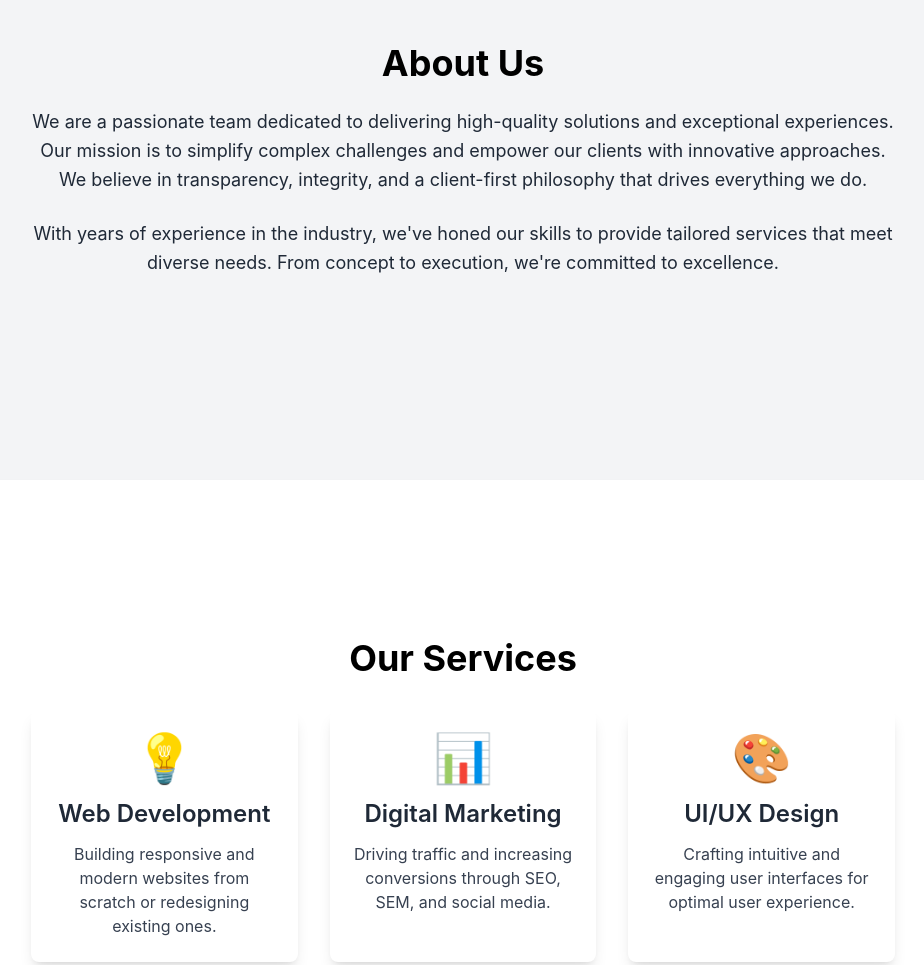
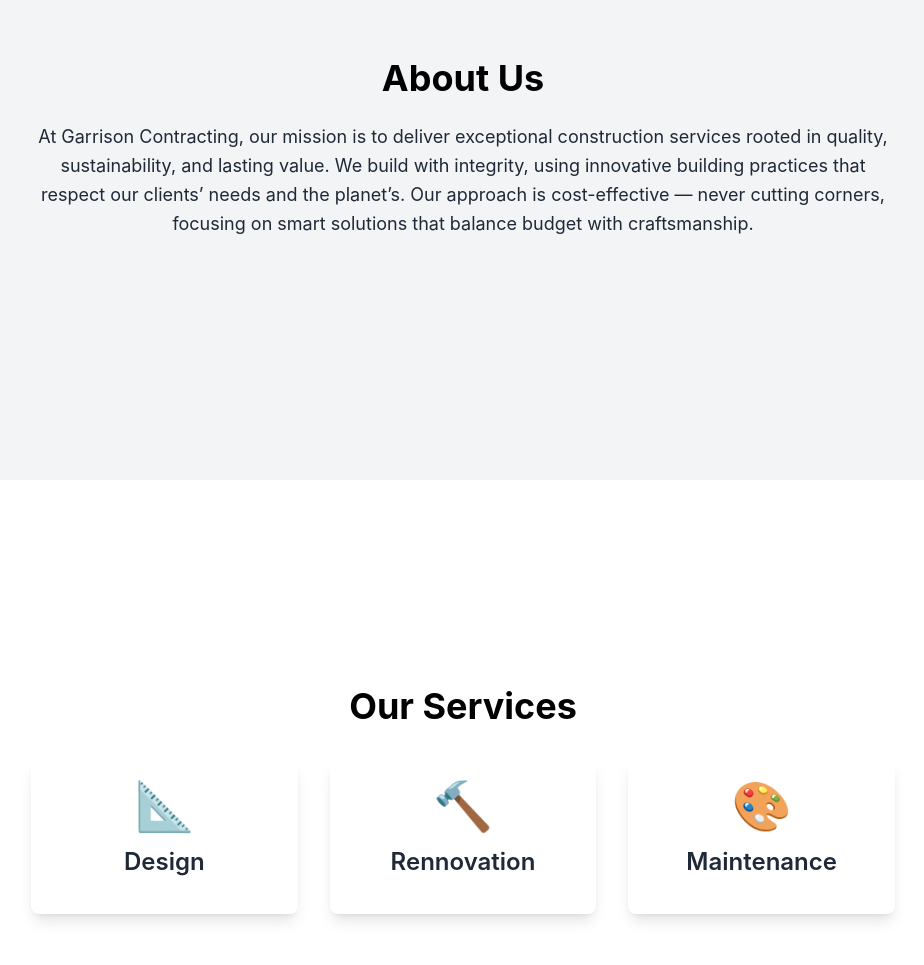
Before and after one commit to ccdu57/garrison-site, a plain HTML site: page index.html in a window 1280 px wide. Shown: the part 1040-2005 px from the top of the page, without its empty margins (177-1101 px from the left). Drawn offline with nearby package versions, Linux system fonts and the light colour scheme.

Commit message:
fix content

```diff
--- a/index.html
+++ b/index.html
@@ -88,7 +88,7 @@
             <div class="container mx-auto px-4">
                 <h2 class="text-5xl font-extrabold mb-6 drop-shadow-lg">Garrison Contracting</h2>
                 <p class="text-xl max-w-2xl mx-auto mb-8 opacity-90">
-                    Quality, Sustainability, Value
+                    Quality, Sustainable, Value
                 </p>
                 <a href="#about" class="inline-block bg-white text-black px-8 py-3 rounded-full text-lg font-semibold shadow-xl hover:bg-gray-100 transform hover:scale-105 transition duration-300 ease-in-out">
                     Learn More
@@ -100,10 +100,9 @@
             <div class="container mx-auto px-4 max-w-4xl">
                 <h2 class="text-4xl font-bold mb-6 text-black">About Us</h2>
                 <p class="text-lg leading-relaxed mb-6">
-                    We are a passionate team dedicated to delivering high-quality solutions and exceptional experiences. Our mission is to simplify complex challenges and empower our clients with innovative approaches. We believe in transparency, integrity, and a client-first philosophy that drives everything we do.
-                </p>
-                <p class="text-lg leading-relaxed">
-                    With years of experience in the industry, we've honed our skills to provide tailored services that meet diverse needs. From concept to execution, we're committed to excellence.
+                    At Garrison Contracting, our mission is to deliver exceptional construction services rooted in quality, sustainability, and lasting value.
+                    We build with integrity, using innovative building practices that respect our clients’ needs and the planet’s.
+                    Our approach is cost-effective — never cutting corners, focusing on smart solutions that balance budget with craftsmanship.
                 </p>
             </div>
         </section>
@@ -113,19 +112,19 @@
                 <h2 class="text-4xl font-bold mb-6 text-black">Our Services</h2>
                 <div class="grid grid-cols-1 md:grid-cols-2 lg:grid-cols-3 gap-8 mt-8">
                     <div class="bg-white p-6 rounded-lg shadow-lg hover:shadow-xl transition-shadow duration-300 ease-in-out">
-                        <div class="text-black text-5xl mb-4">💡</div>
-                        <h3 class="text-2xl font-semibold mb-3">Web Development</h3>
-                        <p class="text-gray-700">Building responsive and modern websites from scratch or redesigning existing ones.</p>
+                        <div class="text-black text-5xl mb-4">📐</div>
+                        <h3 class="text-2xl font-semibold mb-3">Design</h3>
+                        <p class="text-gray-700"></p>
                     </div>
                     <div class="bg-white p-6 rounded-lg shadow-lg hover:shadow-xl transition-shadow duration-300 ease-in-out">
-                        <div class="text-black text-5xl mb-4">📊</div>
-                        <h3 class="text-2xl font-semibold mb-3">Digital Marketing</h3>
-                        <p class="text-gray-700">Driving traffic and increasing conversions through SEO, SEM, and social media.</p>
+                        <div class="text-black text-5xl mb-4">🔨</div>
+                        <h3 class="text-2xl font-semibold mb-3">Rennovation</h3>
+                        <p class="text-gray-700"></p>
                     </div>
                     <div class="bg-white p-6 rounded-lg shadow-lg hover:shadow-xl transition-shadow duration-300 ease-in-out">
                         <div class="text-black text-5xl mb-4">🎨</div>
-                        <h3 class="text-2xl font-semibold mb-3">UI/UX Design</h3>
-                        <p class="text-gray-700">Crafting intuitive and engaging user interfaces for optimal user experience.</p>
+                        <h3 class="text-2xl font-semibold mb-3">Maintenance</h3>
+                        <p class="text-gray-700"></p>
                     </div>
                 </div>
             </div>
@@ -157,7 +156,7 @@
             <div class="container mx-auto px-4 max-w-2xl">
                 <h2 class="text-4xl font-bold mb-6 text-black">Contact Us</h2>
                 <p class="text-lg leading-relaxed mb-8">
-                    Have a question or want to start a project? Reach out to us, and let's make something great together!
+                    Have a question or want to start a project? Fill out the form below and we will reply as soon as possible.
                 </p>
                 <form class="bg-white p-8 rounded-lg shadow-xl">
                     <div class="mb-5">
```
